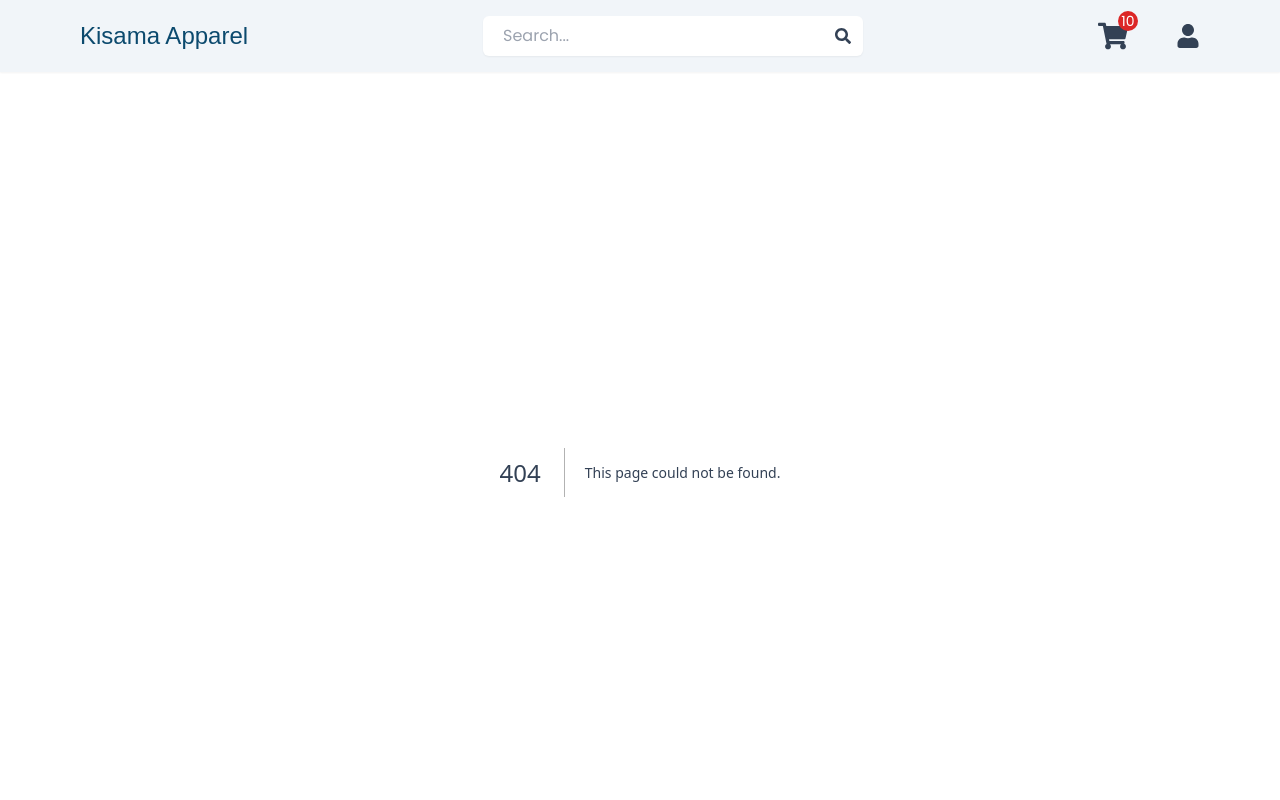
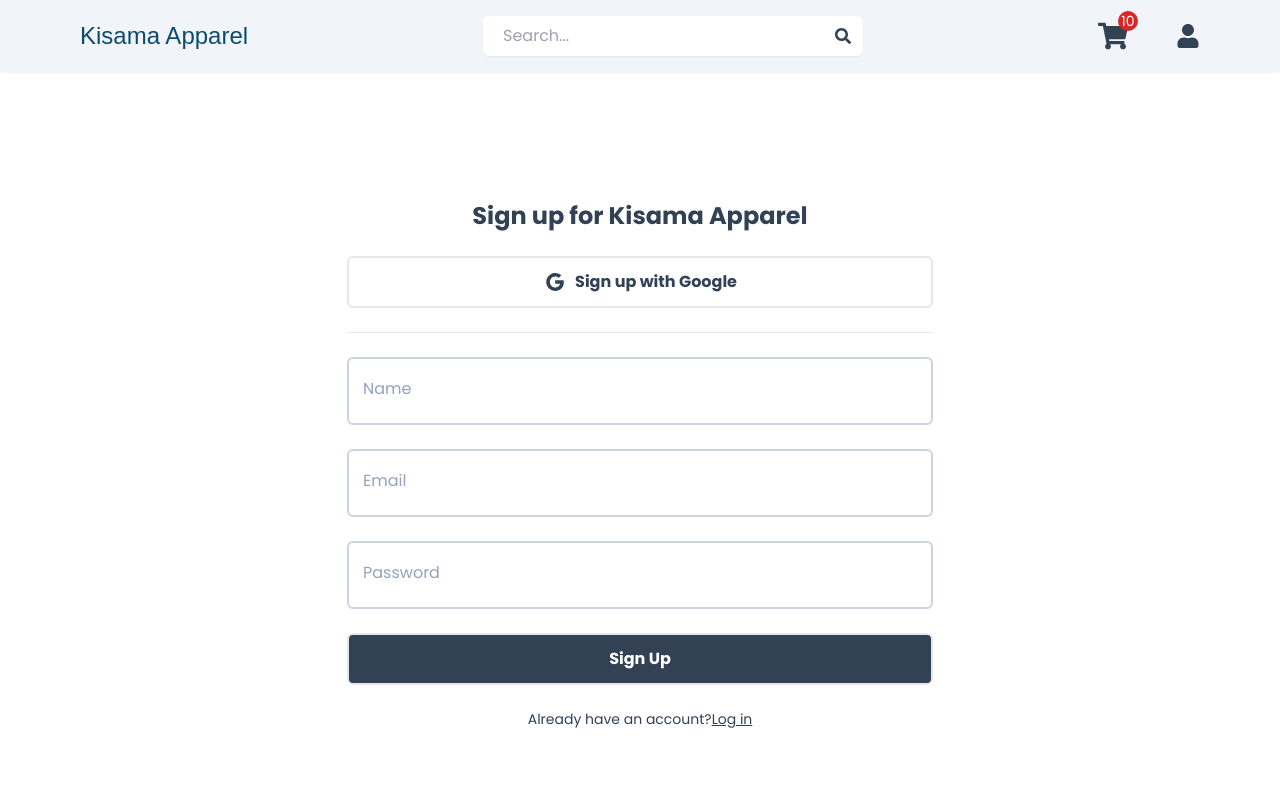
Before and after one commit to WahyuAji11/ecommerce-reactjsAndTs, a Next.js app: page /register in a window 1280 px wide. Before the commit this address had no page. Shown: the top 800 px of the page. Built offline with nearby package versions, Linux system fonts and the light colour scheme; a web font is replaced by a local one.

Commit message:
add page and Register form

```diff
--- a/app/components/FormWrap.tsx
+++ b/app/components/FormWrap.tsx
@@ -8,7 +8,6 @@
         justify-center
         pb-12
         pt-24
-
         ">
             <div
             className="
--- /dev/null
+++ b/app/register/RegisterForm.tsx
@@ -0,0 +1,79 @@
+"use client";
+
+import { useState } from "react";
+import { FieldValues, SubmitHandler, useForm } from "react-hook-form";
+import Input from "../components/inputs/input";
+import Heading from "../components/products/Heading";
+import Button from "../components/Button";
+import Link from "next/link";
+import { AiOutlineGoogle } from "react-icons/ai";
+
+const RegisterForm = () => {
+    const [isLoading, setLoading] = useState(false);
+    const { register, handleSubmit, formState: { errors } } = useForm<FieldValues>({
+        defaultValues: {
+            name: "",
+            email: "",
+            password: "",
+        },
+    });
+
+    const onSubmit: SubmitHandler<FieldValues> = (data) => {
+        setLoading(true);
+        console.log(data);
+        setLoading(false);
+    };
+
+    return (
+        <>
+            <Heading title="Sign up for Kisama Apparel" />
+            <Button
+                outline
+                label="Sign up with Google"
+                icon={AiOutlineGoogle}
+                onClick={() => {}}
+            />
+            <hr className="bg-slate-300 w-full h-px" />
+            <Input
+                id="name"
+                label="Name"
+                disabled={isLoading}
+                register={register}
+                errors={errors}
+                required
+            />
+            <Input
+                id="email"
+                label="Email"
+                disabled={isLoading}
+                register={register}
+                errors={errors}
+                required
+            />
+            <Input
+                id="password"
+                label="Password"
+                disabled={isLoading}
+                register={register}
+                errors={errors}
+                required
+                type="password"
+            />
+            {/* <Button type="submit" disabled={isLoading} onClick={onSubmit}>
+                {isLoading ? "Signing up..." : "Sign Up"}
+            </Button> */}
+
+            <Button
+            label={isLoading ? "Loading" : "Sign Up"}
+            onClick={onSubmit}/>
+
+            <p className="text-sm">Already have an account?
+                <Link className="underline" href='/login'>
+                    Log in
+                </Link>
+            </p>
+        </>
+    );
+};
+
+export default RegisterForm;
--- /dev/null
+++ b/app/register/page.tsx
@@ -0,0 +1,15 @@
+import Container from "../components/Container";
+import FormWrap from "../components/FormWrap";
+import RegisterForm from "./RegisterForm";
+
+const Register = () => {
+    return (
+        <Container>
+            <FormWrap>
+                <RegisterForm/>
+            </FormWrap>
+        </Container>
+    );
+}
+
+export default Register;
--- a/package.json
+++ b/package.json
@@ -27,7 +27,7 @@
     "nextjs": "^0.0.3",
     "react": "^18.3.1",
     "react-dom": "^18",
-    "react-hook-form": "^7.51.4",
+    "react-hook-form": "^7.52.1",
     "react-hot-toast": "^2.4.1",
     "react-icons": "^4.12.0",
     "react-toastify": "^10.0.5"
```
Also changed, not shown: 1 other file (tests, documents, lock files or other folders).
